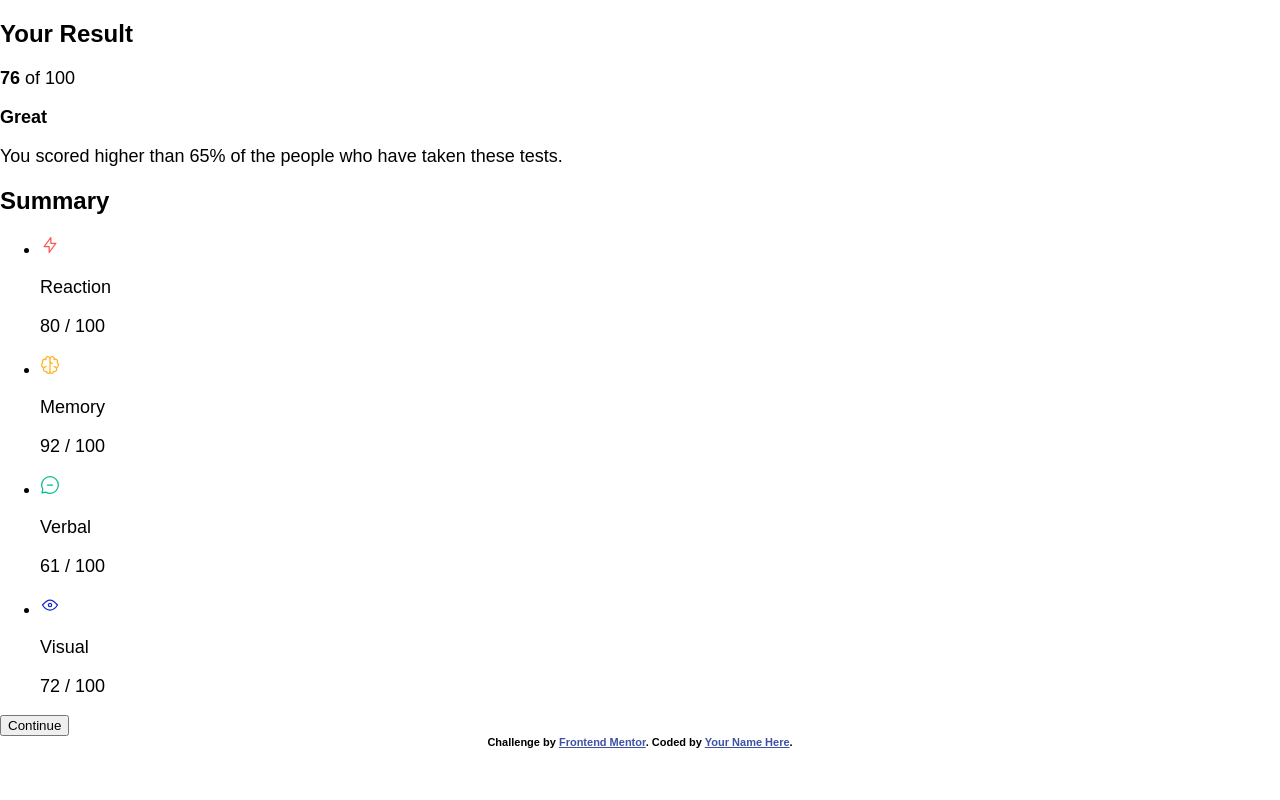
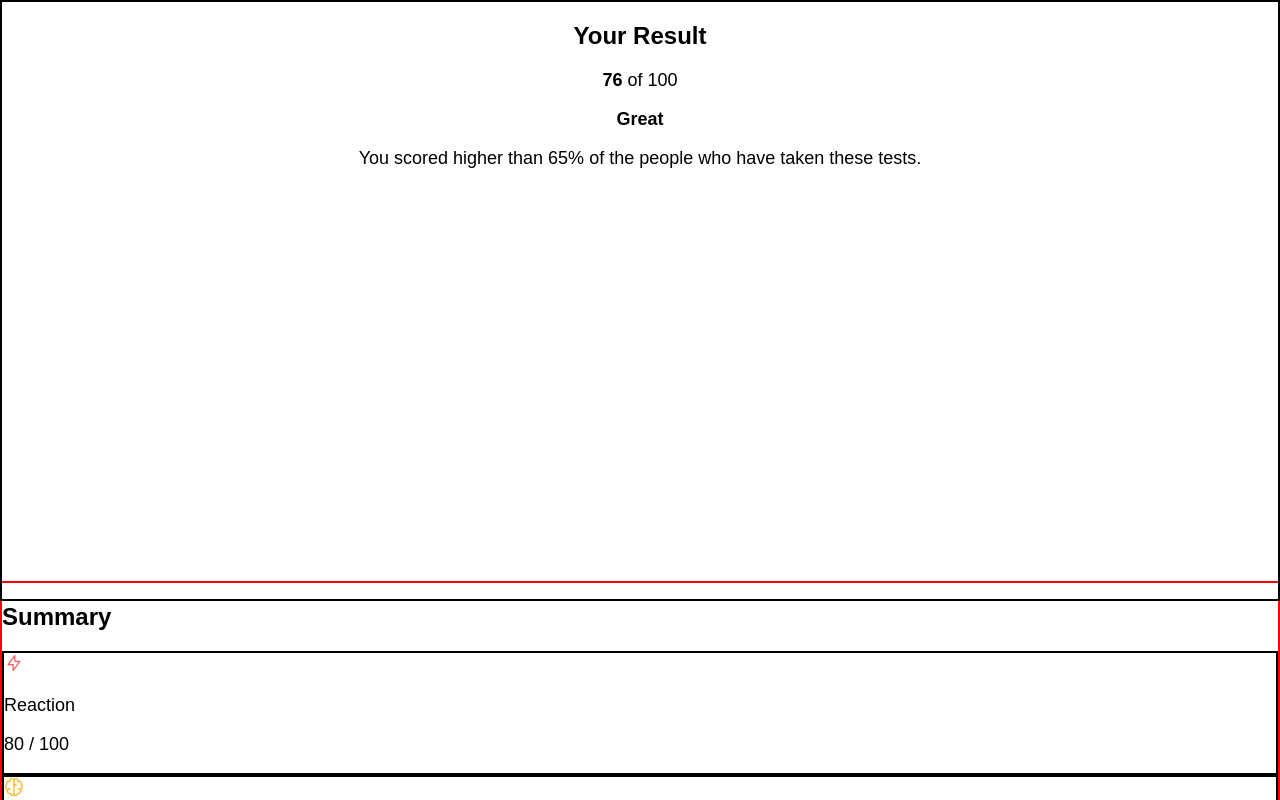
Before and after one commit to Ahmed-Seleem01/results-summary-component, a plain HTML site: page index.html in a window 1280 px wide. Shown: the top 800 px of the page. Drawn offline with Linux system fonts and the light colour scheme.

Commit message:
Make main layout grid and inside sections flex

```diff
--- a/styles/styles.css
+++ b/styles/styles.css
@@ -2,6 +2,13 @@
   font-family: "hanken grotesk";
   src: url("../assets/fonts/HankenGrotesk-VariableFont_wght.ttf") format("ttf");
 }
+/* Create flex container with column direction */
+.flex-container {
+  display: flex;
+  align-items: center;
+  justify-content: center;
+}
+/* Set box sizing to border-box for all elements */
 *{
   box-sizing: border-box;
 }
@@ -14,3 +21,44 @@ p{
   font-size: 18px;
   font-weight: 500;
 }
+.container{
+  min-height: 100vh;
+  display: grid;
+  grid-template-columns: 1fr;
+  grid-template-rows: 1fr 1fr 30px;
+}
+main.cards-container{
+  display: grid;
+  grid-template-columns: 1fr;
+  grid-template-rows: 1fr 1fr;
+  /* height: 100%; */
+}
+section.card-1{
+  grid-row: 1 / 2;
+  border: 2px solid;
+  text-align: center;
+}
+section.card-2{
+  z-index: -1;
+  margin-top: -20px;
+  grid-row: 2 / 3;
+  border: 2px solid red;
+}
+section.card-2 > ul{
+  /* border: 2px solid; */
+  list-style: none;
+  padding: 0;
+}
+
+section.card-2 > ul > li{
+  justify-content: space-between;
+  border: 2px solid;
+}
+
+section.card-2 > button{
+  display: inline-block;
+  width: 100%;
+  padding: 10px;
+  border: 1px solid #000;
+  border-radius: 10px;
+}
```
